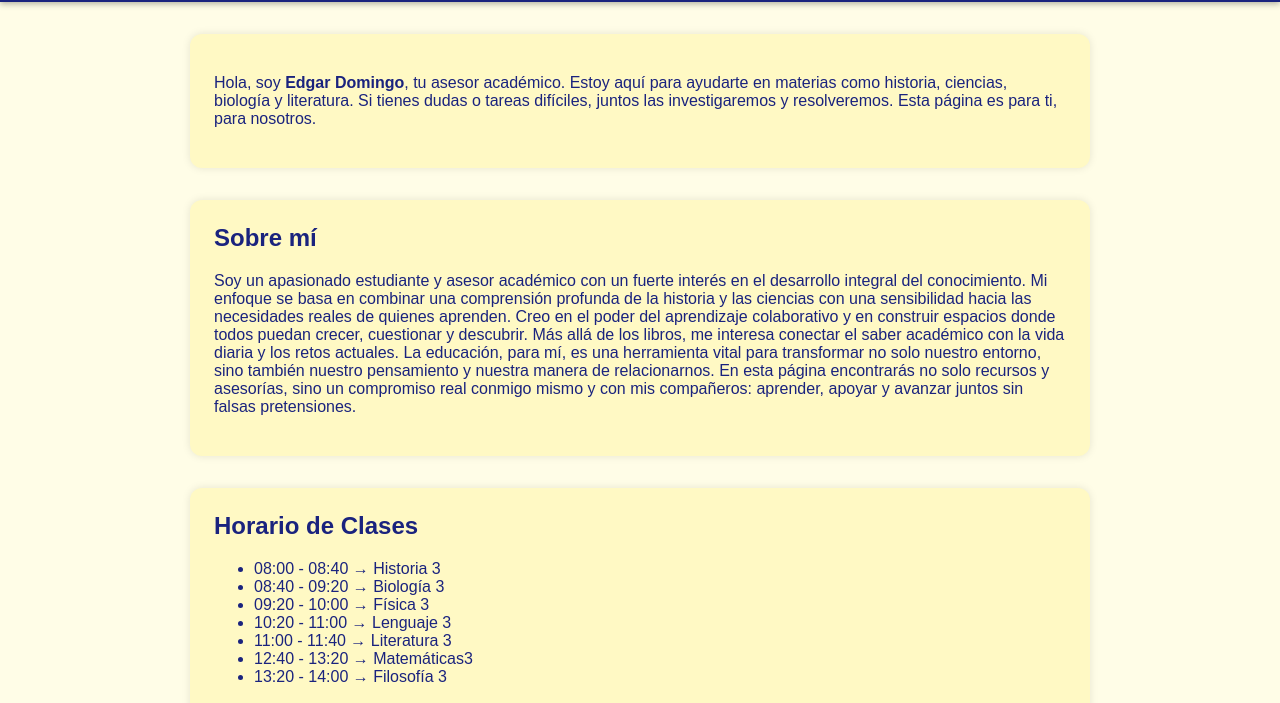
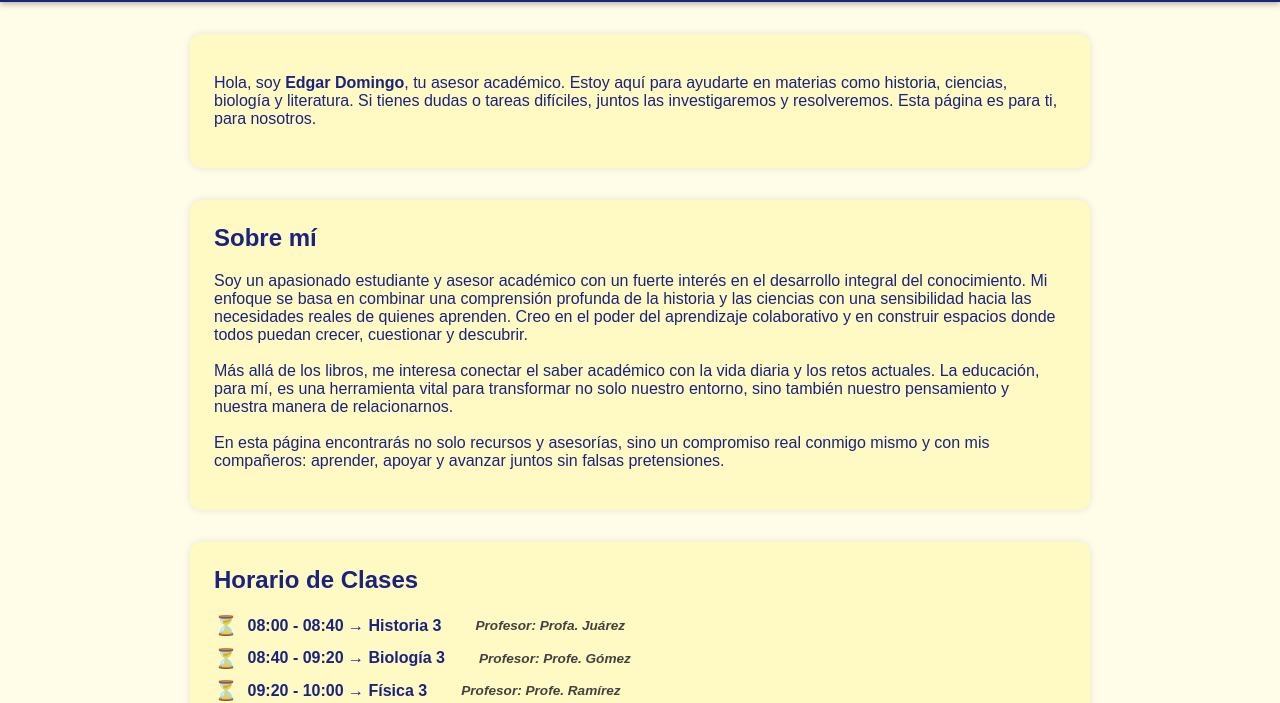
Before and after one commit to mazary/backend, a website: page index.html in a window 1280 px wide. Shown: the part 126-829 px from the top of the page. Drawn offline with Linux system fonts and the light colour scheme.

Commit message:
Update index.html
se actualiso los horaarios incluye nombres de maestros temporisador y iconos

```diff
--- a/index.html
+++ b/index.html
@@ -4,7 +4,6 @@
   <meta charset="UTF-8" />
   <meta name="viewport" content="width=device-width, initial-scale=1" />
   <title>Edgar Domingo – Asesor Académico</title>
-
   <style>
     body {
       background-color: #fffde7;
@@ -13,7 +12,6 @@
       margin: 0;
       padding: 0;
     }
-
     header {
       background-color: #1a237e;
       color: #fff;
@@ -23,20 +21,17 @@
       padding: 1.5em 2em;
       box-shadow: 0 2px 6px rgba(0, 0, 0, 0.3);
     }
-
     header img {
       width: 130px;
       height: auto;
       border-radius: 8px;
       box-shadow: 0 0 10px rgba(255, 255, 255, 0.7);
     }
-
     main {
       padding: 2em;
       max-width: 900px;
       margin: auto;
     }
-
     section {
       background-color: #fff9c4;
       padding: 1.5em;
@@ -44,22 +39,18 @@
       margin-bottom: 2em;
       box-shadow: 0 0 8px rgba(0, 0, 0, 0.1);
     }
-
     h1, h2 {
       margin-top: 0;
       font-weight: 700;
     }
-
     a {
       color: #1a237e;
       font-weight: bold;
       text-decoration: none;
     }
-
     a:hover {
       text-decoration: underline;
     }
-
     button {
       padding: 0.5em 1em;
       background-color: #1a237e;
@@ -69,14 +60,12 @@
       cursor: pointer;
       font-weight: bold;
     }
-
     #comentariosLista p {
       background: #fff;
       padding: 0.5em 1em;
       margin: 0.5em 0;
       border-left: 4px solid #1a237e;
     }
-
     textarea {
       width: 100%;
       padding: 0.7em;
@@ -84,7 +73,6 @@
       border: 1px solid #ccc;
       resize: vertical;
     }
-
     footer {
       text-align: center;
       background-color: #1a237e;
@@ -92,41 +80,61 @@
       padding: 1.5em 2em;
       font-size: 1em;
     }
-
+    ul {
+      list-style: none;
+      padding-left: 0;
+    }
+    ul li {
+      margin: 0.6em 0;
+      font-weight: 600;
+      display: flex;
+      align-items: center;
+      gap: 0.6em;
+      font-size: 1em;
+    }
+    .icon {
+      font-size: 1.2em;
+    }
+    .icon.clock {
+      color: #fbc02d; /* amarillo reloj de arena */
+    }
+    .icon.green-arrow {
+      color: #2e7d32; /* verde */
+    }
+    .icon.red {
+      color: #c62828; /* rojo */
+    }
+    .profesor {
+      font-size: 0.85em;
+      color: #424242;
+      margin-left: 1.8em;
+      font-style: italic;
+    }
     /* Media query para móviles */
     @media (max-width: 600px) {
       main {
         padding: 1em;
         max-width: 100%;
       }
-
       header {
         flex-direction: column;
         text-align: center;
         padding: 1em;
       }
-
       header img {
         width: 100px;
         margin-bottom: 0.5em;
       }
-
       button {
         width: 100%;
         padding: 1em;
         font-size: 1.1em;
       }
-
       textarea {
         font-size: 1em;
       }
-
       section {
         padding: 1em;
-      }
-
-      ul {
-        padding-left: 1.2em;
       }
     }
   </style>
@@ -134,7 +142,6 @@
 <body>
   <header>
     <img src="vision2025.png" alt="Logo de la UAS" />
-
     <h1>Edgar Domingo - Asesor Académico</h1>
   </header>
 
@@ -145,24 +152,15 @@
 
     <section id="sobre-mi">
       <h2>Sobre mí</h2>
-      <p>Soy un apasionado estudiante y asesor académico con un fuerte interés en el desarrollo integral del conocimiento. Mi enfoque se basa en combinar una comprensión profunda de la historia y las ciencias con una sensibilidad hacia las necesidades reales de quienes aprenden. Creo en el poder del aprendizaje colaborativo y en construir espacios donde todos puedan crecer, cuestionar y descubrir.
-
-Más allá de los libros, me interesa conectar el saber académico con la vida diaria y los retos actuales. La educación, para mí, es una herramienta vital para transformar no solo nuestro entorno, sino también nuestro pensamiento y nuestra manera de relacionarnos.
-
-En esta página encontrarás no solo recursos y asesorías, sino un compromiso real conmigo mismo y con mis compañeros: aprender, apoyar y avanzar juntos sin falsas pretensiones.
-</p>
+      <p>Soy un apasionado estudiante y asesor académico con un fuerte interés en el desarrollo integral del conocimiento. Mi enfoque se basa en combinar una comprensión profunda de la historia y las ciencias con una sensibilidad hacia las necesidades reales de quienes aprenden. Creo en el poder del aprendizaje colaborativo y en construir espacios donde todos puedan crecer, cuestionar y descubrir.<br><br>
+      Más allá de los libros, me interesa conectar el saber académico con la vida diaria y los retos actuales. La educación, para mí, es una herramienta vital para transformar no solo nuestro entorno, sino también nuestro pensamiento y nuestra manera de relacionarnos.<br><br>
+      En esta página encontrarás no solo recursos y asesorías, sino un compromiso real conmigo mismo y con mis compañeros: aprender, apoyar y avanzar juntos sin falsas pretensiones.</p>
     </section>
 
     <section id="horario">
       <h2>Horario de Clases</h2>
-      <ul>
-        <li>08:00 - 08:40 → Historia 3</li>
-        <li>08:40 - 09:20 → Biología 3</li>
-        <li>09:20 - 10:00 → Física 3</li>
-        <li>10:20 - 11:00 → Lenguaje 3</li>
-        <li>11:00 - 11:40 → Literatura 3</li>
-        <li>12:40 - 13:20 → Matemáticas3</li>
-        <li>13:20 - 14:00 → Filosofía 3</li>
+      <ul id="listaHorario">
+        <!-- Se llena por JavaScript -->
       </ul>
     </section>
 
@@ -194,10 +192,10 @@ En esta página encontrarás no solo recursos y asesorías, sino un compromiso r
   </footer>
 
   <script>
+    // Comentarios persistentes
     const lista = document.getElementById('comentariosLista');
     const comentariosGuardados = JSON.parse(localStorage.getItem('comentarios')) || [];
     comentariosGuardados.forEach(m => renderComentario(m));
-
     function guardarComentario() {
       const input = document.getElementById('comentarioInput');
       const texto = input.value.trim();
@@ -207,12 +205,66 @@ En esta página encontrarás no solo recursos y asesorías, sino un compromiso r
       renderComentario(texto);
       input.value = '';
     }
-
     function renderComentario(texto) {
       const p = document.createElement('p');
       p.textContent = texto;
       lista.appendChild(p);
     }
+
+    // Horario con estado en tiempo real
+    const clases = [
+      {inicio: "08:00", fin: "08:40", materia: "Historia 3", profesor: "Profa. Juárez"},
+      {inicio: "08:40", fin: "09:20", materia: "Biología 3", profesor: "Profe. Gómez"},
+      {inicio: "09:20", fin: "10:00", materia: "Física 3", profesor: "Profe. Ramírez"},
+      {inicio: "10:20", fin: "11:00", materia: "Lenguaje 3", profesor: "Profa. Sánchez"},
+      {inicio: "11:00", fin: "11:40", materia: "Literatura 3", profesor: "Profe. Morales"},
+      {inicio: "12:40", fin: "13:20", materia: "Matemáticas 3", profesor: "Profe. Castillo"},
+      {inicio: "13:20", fin: "14:00", materia: "Filosofía 3", profesor: "Profa. Torres"},
+    ];
+
+    // Convierte "HH:mm" a minutos desde medianoche para comparar más fácil
+    function tiempoAMinutos(t) {
+      const [h, m] = t.split(":").map(Number);
+      return h * 60 + m;
+    }
+
+    function estadoClase(inicio, fin, ahora) {
+      const ini = tiempoAMinutos(inicio);
+      const fi = tiempoAMinutos(fin);
+      if (ahora < ini) return "antes";         // Falta que empiece
+      if (ahora >= ini && ahora <= fi) return "en curso";  // Clase en curso
+      if (ahora > fi) return "pasada";        // Clase ya pasó
+    }
+
+    function actualizarHorario() {
+      const ul = document.getElementById('listaHorario');
+      ul.innerHTML = "";
+      const ahora = new Date();
+      const ahoraMinutos = ahora.getHours() * 60 + ahora.getMinutes();
+
+      clases.forEach(({inicio, fin, materia, profesor}) => {
+        const estado = estadoClase(inicio, fin, ahoraMinutos);
+        let icono = "";
+        let claseColor = "";
+        if (estado === "antes") {
+          icono = "⏳";   // Reloj de arena amarillo
+          claseColor = "clock";
+        } else if (estado === "en curso") {
+          icono = "➡️";   // Flecha verde
+          claseColor = "green-arrow";
+        } else if (estado === "pasada") {
+          icono = "✔️";   // Check para clase pasada (podrías usar otro)
+          claseColor = "green-arrow";
+        }
+        const li = document.createElement("li");
+        li.innerHTML = `<span class="icon ${claseColor}">${icono}</span> ${inicio} - ${fin} → ${materia} <div class="profesor">Profesor: ${profesor}</div>`;
+        ul.appendChild(li);
+      });
+    }
+
+    actualizarHorario();
+    // Actualiza cada minuto para que cambie el estado solo
+    setInterval(actualizarHorario, 60000);
   </script>
 </body>
 </html>
```
